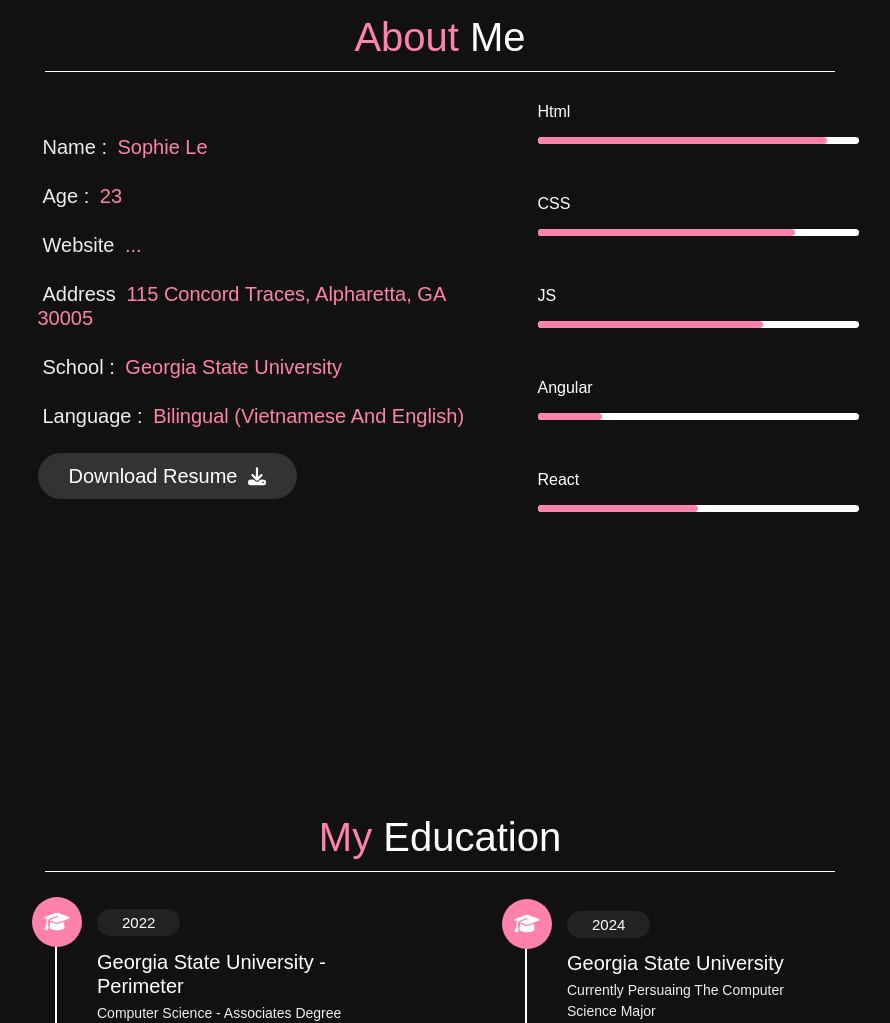
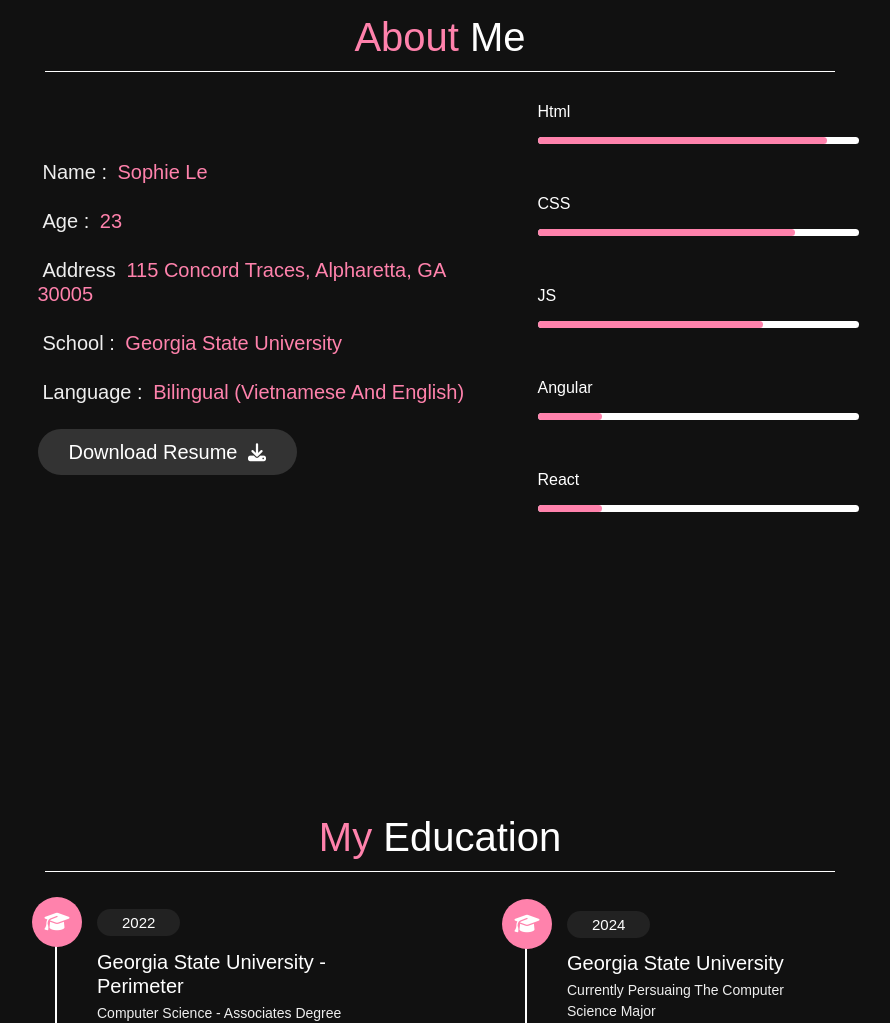
Before and after one commit to sophieLe256/My_portfolio, a plain HTML site: page index.html in a window 1280 px wide. Shown: the part 1059-2082 px from the top of the page, without its empty margins (375-1265 px from the left). Drawn offline with nearby package versions, Linux system fonts and the light colour scheme.

Commit message:
Update 3/11

```diff
--- a/index.html
+++ b/index.html
@@ -93,11 +93,13 @@
                 <div class="info">
                     <h3><span> name : </span> Sophie Le</h3>
                     <h3><span> age : </span> 23 </h3>
-                    <h3><span> website </span> ... </h3>
+                    <!-- <h3><span> website: </span><a href="https://sophiele256.github.io/My_portfolio/"></a></h3>                     -->
                     <h3><span> address </span> 115 Concord Traces, Alpharetta, GA 30005</h3>
                     <h3><span> school : </span> Georgia State University</h3>
                     <h3><span> language : </span> bilingual (Vietnamese and English)</h3>
                     <a href="#"><button class="btn"> Download Resume <i class="fas fa-download"></i></button></a>
+
+
                 </div>
 
                  <div class="counter">
@@ -145,8 +147,8 @@
                     <div class="skill-item">
                         <h3>React</h3>
                         <div class="counter-progress">
-                            <div class="counter-progress-in" style="width:50%;">
-                                <div class="skill-percent">50%</div>
+                            <div class="counter-progress-in" style="width:20%;">
+                                <div class="skill-percent">20%</div>
 
                             </div>
                         </div>
```
